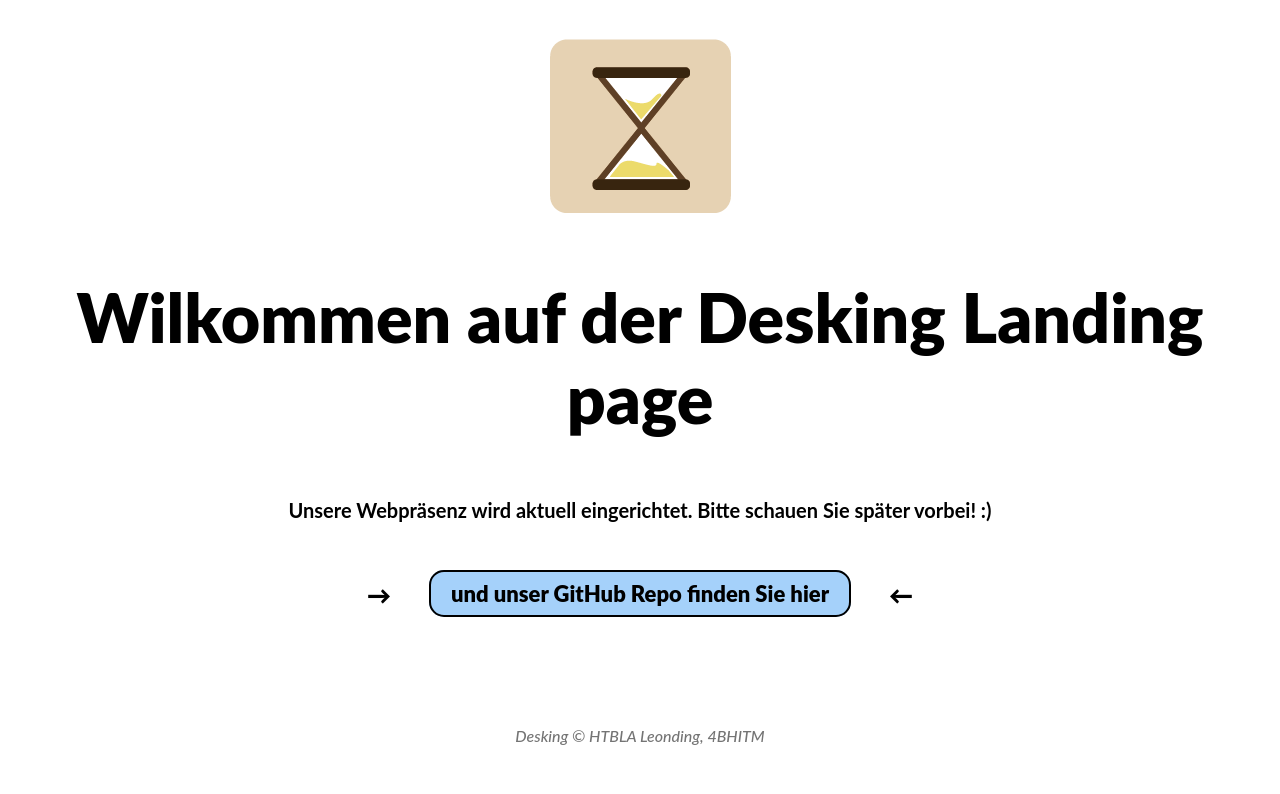
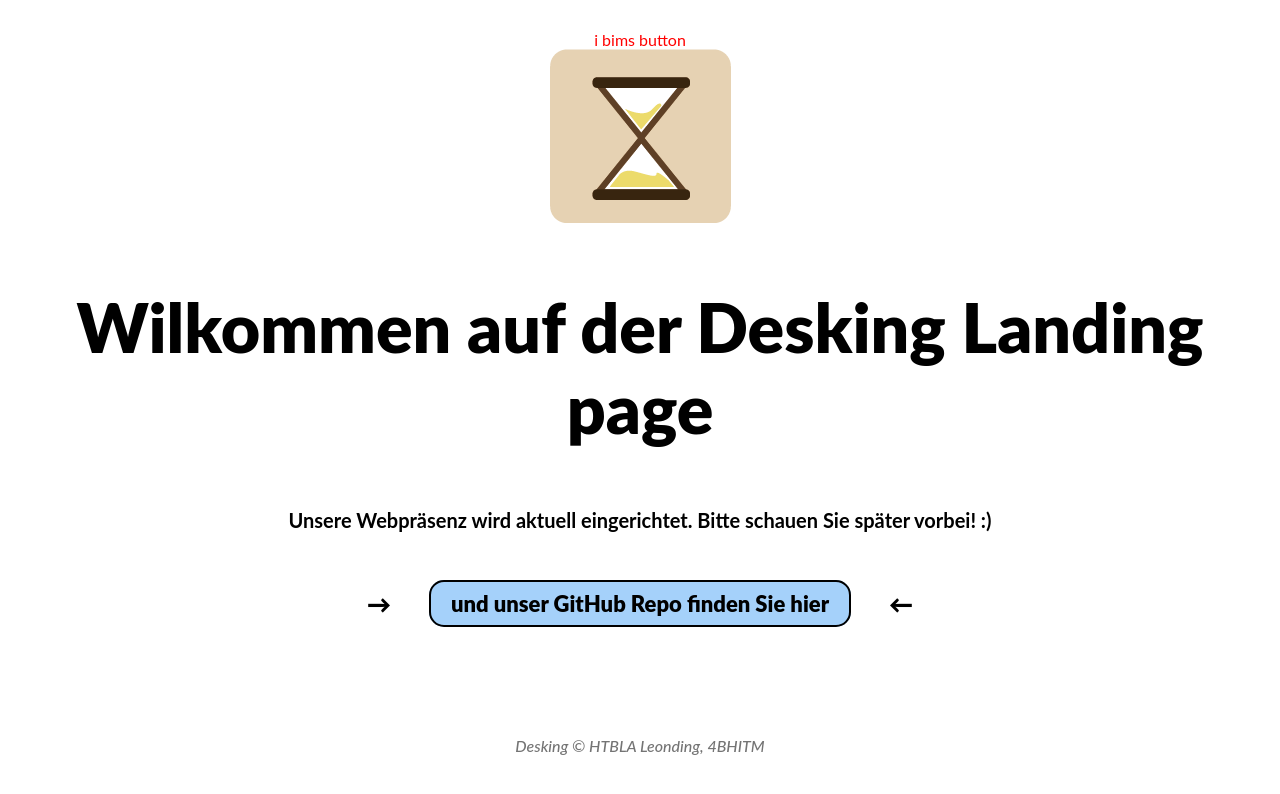
Before and after one commit to emaemaxd/desking, a Gatsby site in the folder landingpage-frontend/: page / in a window 1280 px wide. Built offline with nearby package versions, Linux system fonts and the light colour scheme; Gatsby itself is replaced by a stand-in of ours.

Commit message:
added button element to dashboard

```diff
--- /dev/null
+++ b/landingpage-frontend/src/elements/Button/index.js
@@ -0,0 +1,24 @@
+import React, {useState} from "react"
+import * as styles from "./index.module.scss"
+
+const Button = (props) => {
+    console.log(props);
+    const [buttonText, setButtonText] = useState("i bims button");
+
+    if (props.type == "primary") {
+        return (
+            <div className={styles.primary}>i bims button</div>
+        )
+    } else if (props.type == "secondary") {
+        return (
+            <div className={styles.secondary}>i bims button</div>
+        )
+    } else {
+        return (
+            <div className={styles.primary}>i bims button undefined</div>
+        )
+    }
+
+}
+
+export default Button
--- /dev/null
+++ b/landingpage-frontend/src/elements/Button/index.module.scss
@@ -0,0 +1,7 @@
+.primary {
+    color: red;
+}
+
+.secondary {
+    color: blue;
+}
--- a/landingpage-frontend/src/pages/index.js
+++ b/landingpage-frontend/src/pages/index.js
@@ -2,6 +2,7 @@ import { Link } from "gatsby";
 import * as React from "react"
 import Logo from "../images/logo.png"
 import "../style/index.scss"
+import Button from "../elements/Button";
 
 const Page = () => {
 
@@ -9,6 +10,8 @@ const Page = () => {
 
   return (
     <>
+    <Button type="primary" />
+
     <img src={Logo} alt="Desking Logo" />
     <h1>Wilkommen auf der Desking Landing page</h1>
     <p>Unsere Webpräsenz wird aktuell eingerichtet. Bitte schauen Sie später vorbei! :)</p>
```
Also changed, not shown: landingpage-frontend/src/elements/Headline/index.js (added), landingpage-frontend/src/elements/Headline/index.module.scss (added).
